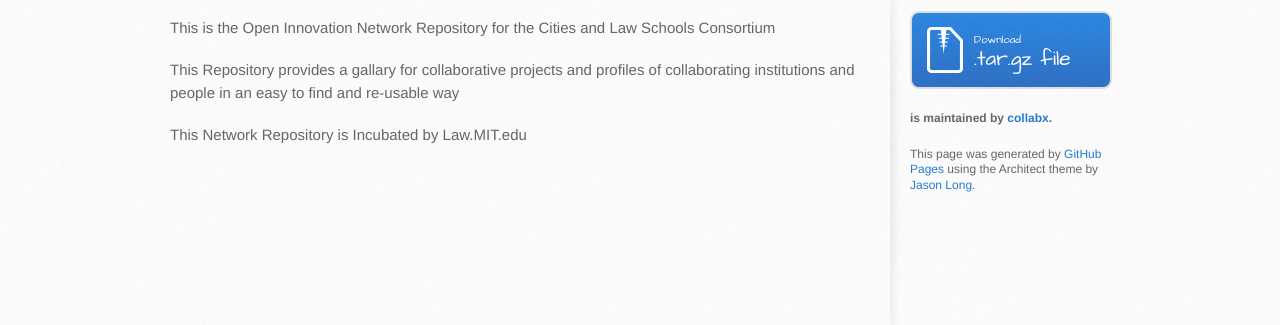
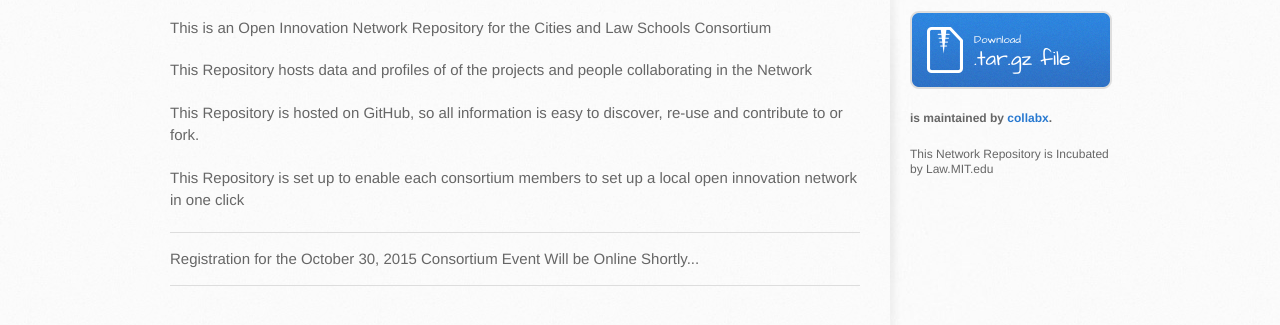
Before and after one commit to collabx/Consortium, a plain HTML site: page index.html in a window 1280 px wide. Shown: the part 465-790 px from the top of the page. Drawn offline with Linux system fonts and the light colour scheme.

Commit message:
Update index.html

```diff
--- a/index.html
+++ b/index.html
@@ -33,15 +33,21 @@
 
 <p>The Cities and Law Schools Consortium Projects Repository is Convened by UMKC Law School</p>
 
-<p>This is the Open Innovation Network Repository for the Cities and Law Schools Consortium</p>
+<p>This is an Open Innovation Network Repository for the Cities and Law Schools Consortium</p>
 
-<p>This Repository provides a gallary for collaborative projects and profiles of collaborating institutions and people in an easy to find and re-usable way</p>
+<p>This Repository hosts data and profiles of of the projects and people collaborating in the Network</p>
+
+<p>This Repository is hosted on GitHub, so all information is easy to discover, re-use and contribute to or fork.</p>
+
+<p>This Repository is set up to enable each consortium members to set up a local open innovation network in one click</p>
 
 <p></p>
 
+<hr>
 
-<p>This Network Repository is Incubated by Law.MIT.edu</p>
-        </section>
+Registration for the October 30, 2015 Consortium Event Will be Online Shortly...
+
+<hr>         </section>
 
         <aside id="sidebar">
           <a href="https://github.com/collabx/PrototypeJam/zipball/master" class="button">
@@ -55,7 +61,7 @@
 
           <p class="repo-owner"><a href="https://github.com/collabx/PrototypeJam"></a> is maintained by <a href="https://github.com/collabx">collabx</a>.</p>
 
-          <p>This page was generated by <a href="https://pages.github.com">GitHub Pages</a> using the Architect theme by <a href="https://twitter.com/jasonlong">Jason Long</a>.</p>
+<p>This Network Repository is Incubated by Law.MIT.edu</p>
         </aside>
       </div>
     </div>
```
